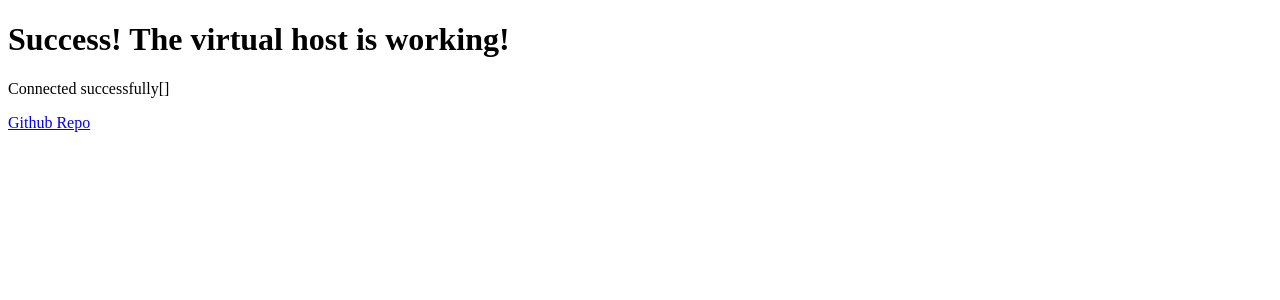
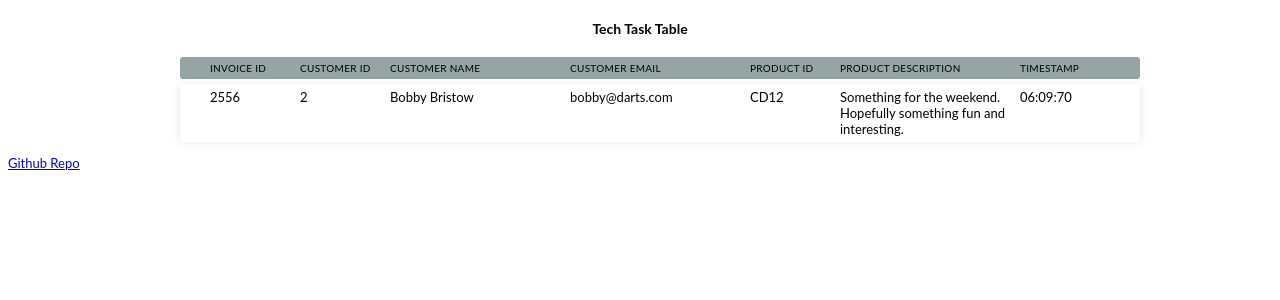
Before and after one commit to Pilchness/techtask, a PHP site: page / in a window 1280 px wide. Shown: the top 300 px of the page. Run offline with PHP 8.4, Linux system fonts and the light colour scheme; data that the repository does not hold is empty.

Commit message:
Added php routine to get mySql data and pass to js

```diff
--- a/index.php
+++ b/index.php
@@ -6,46 +6,36 @@
   <meta http-equiv="X-UA-Compatible" content="IE=edge" />
   <meta name="viewport" content="width=device-width, initial-scale=1.0" />
   <title>Technical Exercise</title>
+  <link rel="stylesheet" type="text/css" href="libs/css/styles.css" />
+
 </head>
 
 <body>
-  <h1>Success! The virtual host is working!</h1>
-  <?php
-  $servername = "localhost:3306";
-  $username = "user1";
-  $password = "password2";
-  $db = "techtask";
-  // Create connection
-  $conn = mysqli_connect($servername, $username, $password, $db);
-  // Check connection
-  if (!$conn) {
-    die("Connection failed: " . mysqli_connect_error());
-  }
-  echo "Connected successfully";
-  $query = 'SELECT invoice.id, customer.id, customer.name, customer.email, invoice.product_id, invoice.product_description, invoice.time_stamp
-   FROM invoice INNER JOIN customer ON invoice.customer_id=customer.id';
-
-  $result = $conn->query($query);
-
-
-  $data = [];
-
-  while ($row = mysqli_fetch_assoc($result)) {
-
-    array_push($data, $row);
-  }
-
-  $output['status']['code'] = "200";
-  $output['status']['name'] = "ok";
-  $output['status']['description'] = "success";
-  $output['status']['returnedIn'] = (microtime(true) - $executionStartTime) / 1000 . " ms";
-  $output['data'] = $data;
-
-  mysqli_close($conn);
-  echo json_encode($data);
-
-
-  ?>
+  <div class="container">
+    <h2>Tech Task Table</h2>
+    <ul class="responsive-table">
+      <li class="table-header">
+        <div class="col col-1">Invoice Id</div>
+        <div class="col col-2">Customer Id</div>
+        <div class="col col-3">Customer Name</div>
+        <div class="col col-4">Customer Email</div>
+        <div class="col col-5">Product Id</div>
+        <div class="col col-6">Product Description</div>
+        <div class="col col-7">Timestamp</div>
+      </li>
+      <li class="table-row">
+        <div class="col col-1" data-label="Job Id">2556</div>
+        <div class="col col-2" data-label="Customer Name">2</div>
+        <div class="col col-3" data-label="Amount">Bobby Bristow</div>
+        <div class="col col-4" data-label="Payment Status">bobby@darts.com</div>
+        <div class="col col-5" data-label="Customer Name">CD12</div>
+        <div class="col col-6" data-label="Amount">Something for the weekend. Hopefully something fun and interesting.</div>
+        <div class="col col-7" data-label="Payment Status">06:09:70</div>
+      </li>
+    </ul>
+  </div>
+      <script src="https://ajax.googleapis.com/ajax/libs/jquery/3.5.1/jquery.min.js"></script>
+      <script type="application/javascript" src="libs/js/script.js"></script>
 </body>
 <footer>
   <p><a href="https://github.com/Pilchness/techtask" target="__blank">Github Repo</a></p>
--- /dev/null
+++ b/libs/css/styles.css
@@ -0,0 +1,79 @@
+body {
+  font-family: 'lato', sans-serif;
+  font-size: small;
+}
+.container {
+  max-width: 1000px;
+  margin-left: auto;
+  margin-right: auto;
+  padding-left: 10px;
+  padding-right: 10px;
+}
+h2 {
+  font-size: 14px;
+  margin: 20px 0;
+  text-align: center;
+}
+h2 small {
+  font-size: 0.5em;
+}
+.responsive-table li {
+  border-radius: 3px;
+  padding: 5px 30px;
+  display: flex;
+  justify-content: space-between;
+  margin-bottom: 5px;
+}
+.responsive-table .table-header {
+  background-color: #95a5a6;
+  font-size: 10px;
+  text-transform: uppercase;
+  letter-spacing: 0.03em;
+}
+.responsive-table .table-row {
+  background-color: #fff;
+  box-shadow: 0px 0px 9px 0px rgba(0, 0, 0, 0.1);
+}
+.responsive-table .col-1 {
+  flex-basis: 10%;
+}
+.responsive-table .col-2 {
+  flex-basis: 10%;
+}
+.responsive-table .col-3 {
+  flex-basis: 20%;
+}
+.responsive-table .col-4 {
+  flex-basis: 20%;
+}
+.responsive-table .col-5 {
+  flex-basis: 10%;
+}
+.responsive-table .col-6 {
+  flex-basis: 20%;
+}
+.responsive-table .col-7 {
+  flex-basis: 10%;
+}
+@media all and (max-width: 767px) {
+  .responsive-table .table-header {
+    display: none;
+  }
+  .responsive-table li {
+    display: block;
+  }
+  .responsive-table .col {
+    flex-basis: 100%;
+  }
+  .responsive-table .col {
+    display: flex;
+    padding: 10px 0;
+  }
+  .responsive-table .col:before {
+    color: #6c7a89;
+    padding-right: 10px;
+    content: attr(data-label);
+    flex-basis: 50%;
+    text-align: right;
+  }
+}
--- /dev/null
+++ b/libs/js/script.js
@@ -0,0 +1,35 @@
+console.log('getting data');
+
+const readData = async () => {
+  return new Promise((resolve, reject) => {
+    $.ajax({
+      type: 'POST',
+      url: 'libs/php/main.php',
+      success: function (result) {
+        console.log('success');
+        resolve(result);
+      },
+      error: function (error) {
+        console.log('failed');
+        reject(error);
+      }
+    });
+  });
+};
+
+readData()
+  .then((result) => {
+    const data = JSON.parse(result);
+    console.log(data);
+    data.forEach((invoice) => {
+      console.log(invoice);
+    });
+  })
+  .catch((err) => {
+    console.log(err);
+  });
+
+$(document).ready(() => {
+  console.log('ready');
+  $('#dataTable > tbody:last-child').append('<tr><td>ID1</td><td>CID2</td></tr>');
+});
--- /dev/null
+++ b/libs/php/main.php
@@ -0,0 +1,27 @@
+  <?php
+  // Login creds
+  $servername = "localhost:3306";
+  $username = "user1";
+  $password = "password2";
+  $db = "techtask";
+  // Create connection
+  $conn = mysqli_connect($servername, $username, $password, $db);
+  // Check connection
+  if (!$conn) {
+    die("Connection failed: " . mysqli_connect_error());
+  }
+  // Get data from mySql
+  $query = 'SELECT invoice.id, customer.id, customer.name, customer.email, invoice.product_id, invoice.product_description, invoice.time_stamp
+   FROM invoice INNER JOIN customer ON invoice.customer_id=customer.id';
+
+  $result = $conn->query($query);
+  $data = [];
+
+  while ($row = mysqli_fetch_assoc($result)) {
+    array_push($data, $row);
+  }
+
+  mysqli_close($conn);
+  echo json_encode($data);
+
+  ?>
```
